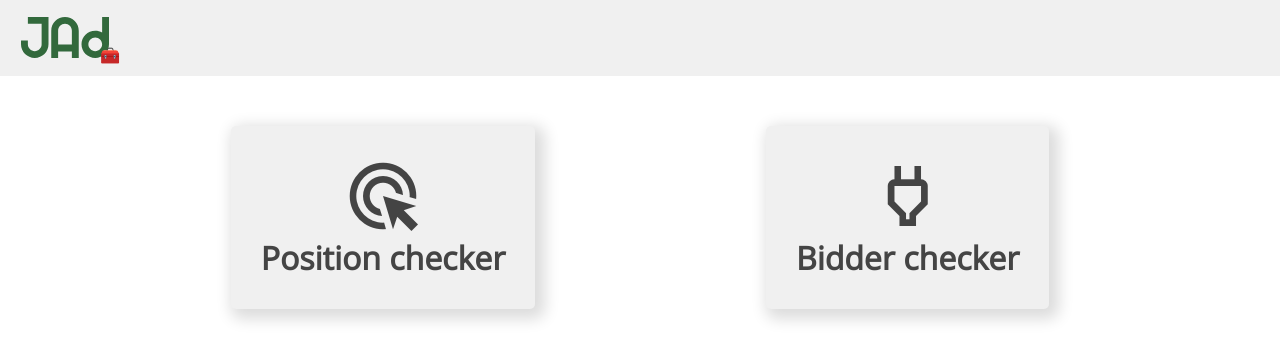
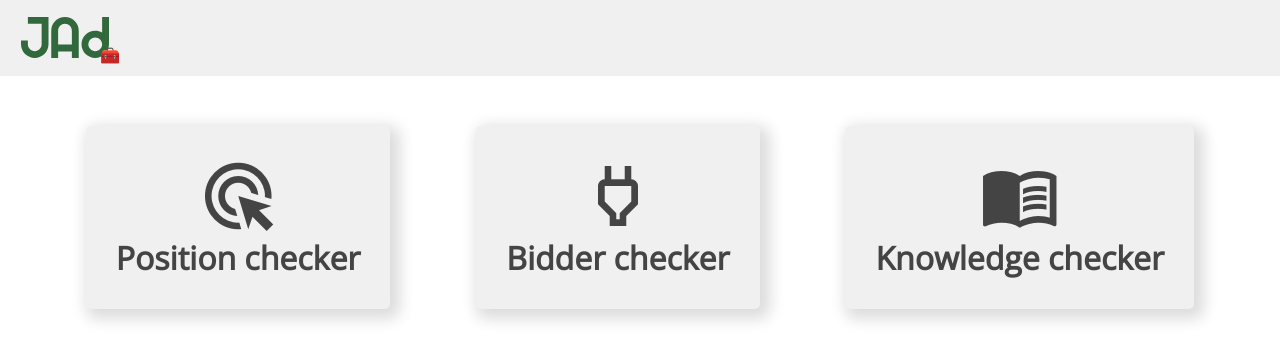
Before and after one commit to standaure/JAd-tools, a plain HTML site: page www/index.html in a window 1280 px wide. Drawn offline with nearby package versions, Linux system fonts and the light colour scheme.

Commit message:
ajout guide

```diff
--- a/www/index.html
+++ b/www/index.html
@@ -1,26 +1,49 @@
 <!DOCTYPE html>
 <html lang="en">
+
 <head>
     <meta charset="UTF-8">
     <meta http-equiv="X-UA-Compatible" content="IE=edge">
     <meta name="viewport" content="width=device-width, initial-scale=1.0">
     <title>JAd tools - Home</title>
-    <link rel="icon" href="/favicon.ico" sizes="any"><!-- 32×32 -->
+    <link rel="icon" href="/favicon.ico" sizes="any">
+    <!-- 32×32 -->
     <link rel="icon" href="/icon.svg" type="image/svg+xml">
-    <link rel="apple-touch-icon" href="/apple-touch-icon.png"><!-- 180×180 -->
+    <link rel="apple-touch-icon" href="/apple-touch-icon.png">
+    <!-- 180×180 -->
     <meta name="theme-color" content="rgb(50, 105, 60)">
     <link rel="stylesheet" href="css/style.css">
 </head>
+
 <body>
 
     <nav>
-        <a href="index.html" class="href"><div class="logo"><span class="tools">🧰</span></div></a>
+        <a href="index.html" class="href">
+            <div class="logo"><span class="tools">🧰</span></div>
+        </a>
     </nav>
 
     <div class="links">
-        <a href="positionchecker.html"><div class="link"><div class="material-icons icon">ads_click</div><div class="name">Position checker</div></div></a>
-        <a href="bidderchecker.html"><div class="link"><div class="material-icons icon">power</div><div class="name">Bidder checker</div></div></a>
+        <a href="positionchecker.html">
+            <div class="link">
+                <div class="material-icons icon">ads_click</div>
+                <div class="name">Position checker</div>
+            </div>
+        </a>
+        <a href="bidderchecker.html">
+            <div class="link">
+                <div class="material-icons icon">power</div>
+                <div class="name">Bidder checker</div>
+            </div>
+        </a>
+        <a href="https://getjad.notion.site/getjad/Knowledge-base-a76f6d2aec26418d96a6ae2a3d049222" target="_blank">
+            <div class="link">
+                <div class="material-icons icon">menu_book</div>
+                <div class="name">Knowledge checker</div>
+            </div>
+        </a>
     </div>
 
 </body>
+
 </html>
```
Also changed, not shown: 1 other file.
